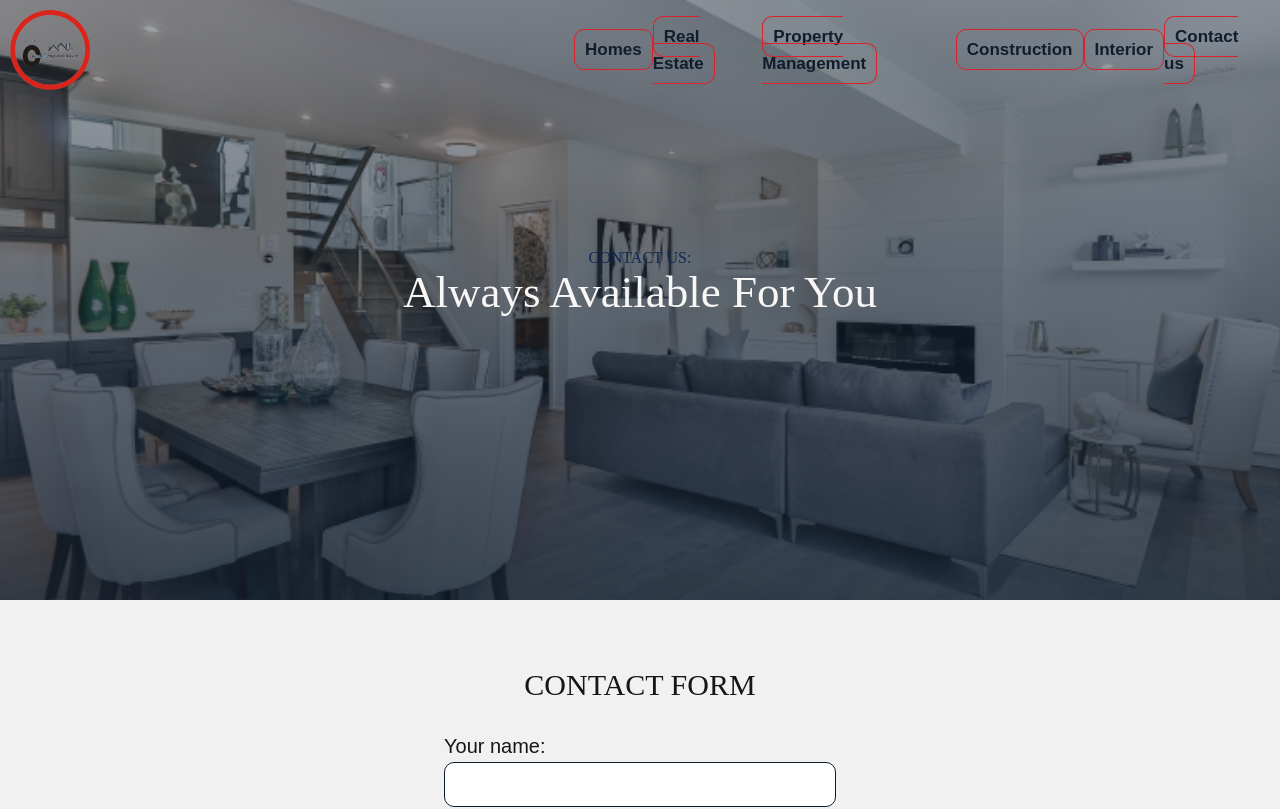
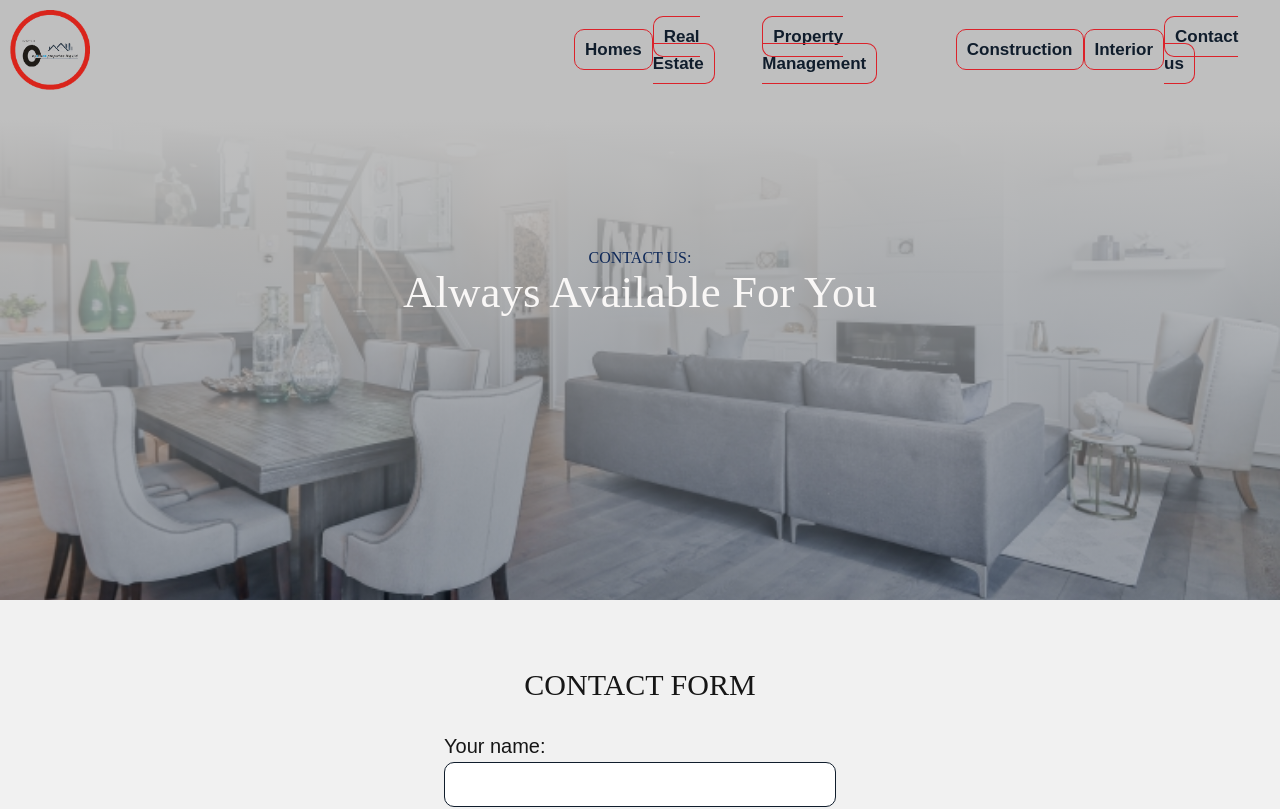
Before and after one commit to clients-projects/onyenweeproperties, a React (Create React App) app: page /contact-us in a window 1280 px wide. Shown: the top 809 px of the page. Built offline with nearby package versions, Linux system fonts and the light colour scheme; what react-router-last-location would draw is missing.

Commit message:
Editing layout

```diff
--- a/src/views/ContactUs.tsx
+++ b/src/views/ContactUs.tsx
@@ -36,7 +36,7 @@ const Home = () => {
     }
 
     const bgImg = {
-        backgroundImage: `linear-gradient(to top, rgba(16, 29, 44, 0.8), rgba(16, 29, 44, 0.4)), url(${RealEstate1})`,
+        backgroundImage: `linear-gradient(to bottom, rgb(191, 191, 191) 20%, rgba(16, 29, 44, 0.4)), url(${RealEstate1})`,
     }
 
     const templateParams = {
```
